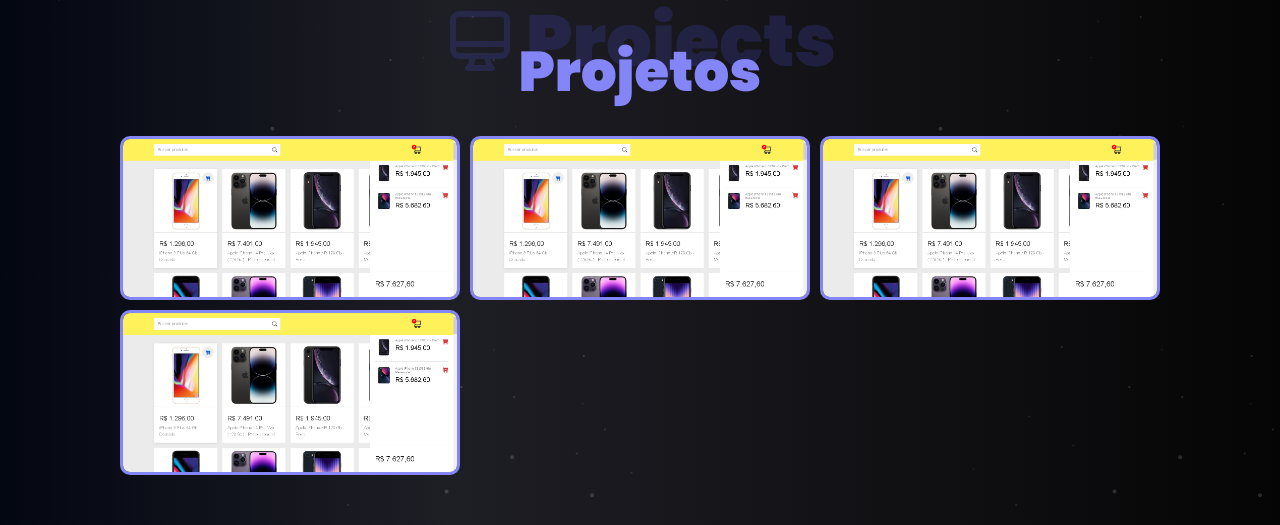
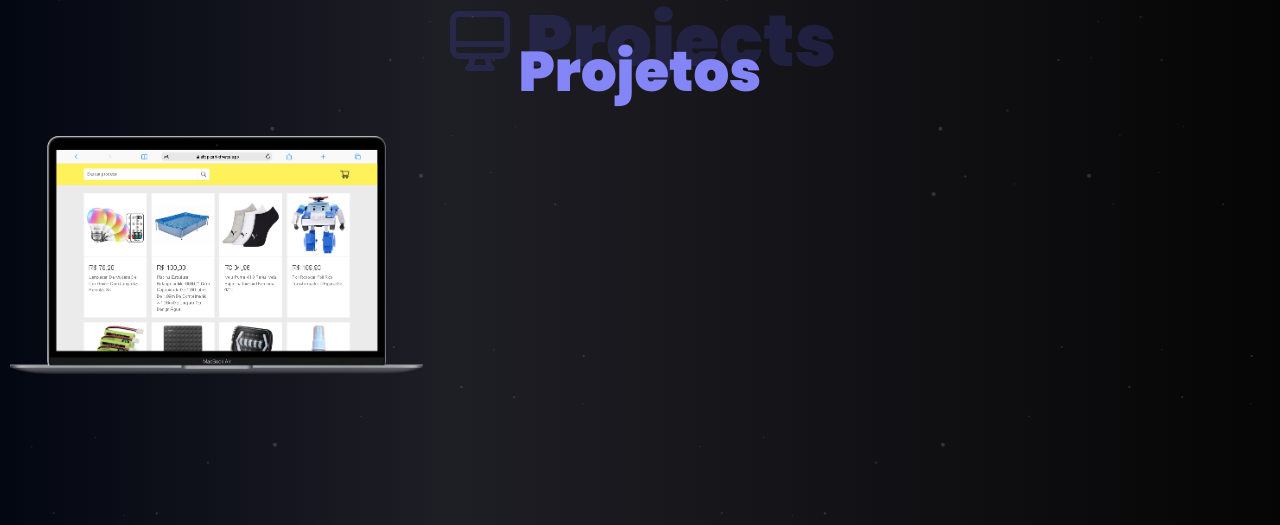
Before and after one commit to arthurjunior/arthurcarvalho, a React (Vite) app: page / in a window 1280 px wide. Shown: the part 1500-2025 px from the top of the page. Built offline with nearby package versions, Linux system fonts and the light colour scheme.

Commit message:
style: 🎨 projects

```diff
--- a/src/Pages/Home/index.tsx
+++ b/src/Pages/Home/index.tsx
@@ -8,6 +8,7 @@ import skater from "../../assets/images/LogoBanner.svg"
 import CardProject from "../../components/CardProject";
 import CardExperience from "../../components/CardExperiencie";
 import CardSkills from "../../components/CardSkills";
+import { ScrollTop } from "../../components/ScrollTop";
 export default function Home() {
   return (
     <>
@@ -26,6 +27,7 @@ export default function Home() {
       <CardProject/>
       <CardExperience/>
       <CardSkills/>
+      <ScrollTop/>
     </>
   );
 }
--- a/src/components/CardProject/styles.ts
+++ b/src/components/CardProject/styles.ts
@@ -40,14 +40,6 @@ export const ProjectsContent = styled.div`
   align-items: center;
   transition: transform 0.3s;
   overflow: hidden;
-  border: 3px solid #8485f6;
-
-
-  &:hover {
-    border-color: #5252e0;
-    border-radius: 11px;
-  }
-
   img {
     width: 100%;
     height: 100%;
@@ -63,15 +55,14 @@ export const ProjectsContent = styled.div`
   .title {
     position: absolute;
     padding: 0 1rem 2.2rem 1rem;
-    bottom: 0;
-    height: 100%;
-    width: 100%;
+    bottom: 23px;
+    height: 85%;
+    width: 78%;
     display: flex;
     flex-direction: column;
     justify-content: flex-end;
     align-items: flex-start;
     background: linear-gradient(rgb(0, 0, 0, 0) -60%, rgb(8, 2, 5, 15));
-
     opacity: 0;
     transition: 0.4s ease-in-out;
 
@@ -103,12 +94,20 @@ export const ProjectsContent = styled.div`
     }
   }
 
+  .telemovel {
+    width: 8rem;
+    padding-top: 5rem;
+    position: absolute;
+    right: 2rem;
+    top: 0.5rem;
+
+  }
 
   @media (min-width: 1300px) {
-    max-width: 40rem;
+    max-width: 45rem;
   }
 
-  max-width: 34rem;
+
 `;
 
 export const ContentProjects = styled.div`
@@ -118,18 +117,19 @@ export const ContentProjects = styled.div`
   align-items: center;
   gap: 1rem;
   margin-bottom: 5rem;
-
   margin-left: 1rem;
   margin-right: 1rem;
 
   @media (min-width: 768px) {
     display: grid;
     grid-template-columns: repeat(2, 1fr);
+
   }
 
   @media (min-width: 1200px) {
     display: grid;
     grid-template-columns: repeat(3, 1fr);
+
   }
 
   > img {
--- a/src/components/CardSkills/styles.ts
+++ b/src/components/CardSkills/styles.ts
@@ -88,7 +88,7 @@ export const SkillsContainer = styled.div`
 export const SkillsContent = styled.div`
   width: 19.2rem;
   height: 16rem;
-  background-color: hsl(224,62%,8%);
+  background-color: rgba(24,24,27,.6);
 
   border-radius: 2.5rem;
   position: relative;
--- /dev/null
+++ b/src/components/ScrollTop/index.tsx
@@ -0,0 +1,33 @@
+import { useState, useEffect } from "react";
+import { ArrowUp } from "phosphor-react";
+import { Scroll } from "./styles";
+
+export function ScrollTop() {
+  const [up, setUp] = useState(false);
+
+  useEffect(() => {
+    window.addEventListener("scroll", () => {
+      if (window.scrollY > 400) {
+        setUp(true);
+      } else {
+        setUp(false);
+      }
+    });
+  }, []);
+
+  const handleScroll = () => {
+    window.scrollTo(0, 0);
+  };
+
+  return (
+    <>
+      {up && (
+        <Scroll>
+          <button onClick={handleScroll}>
+            <ArrowUp weight="bold" />
+          </button>
+        </Scroll>
+      )}
+    </>
+  );
+}
--- /dev/null
+++ b/src/components/ScrollTop/styles.ts
@@ -0,0 +1,21 @@
+import styled from "styled-components";
+
+export const Scroll = styled.div`
+  button {
+    position: fixed;
+    bottom: 1rem;
+    right: 1rem;
+    font-size: 1.8rem;
+    background: #8485f6;
+    padding: 0.8rem 1.2rem;
+    border: none;
+    border-radius: 0.5rem;
+    cursor: pointer;
+    color: #fff;
+    z-index: 9;
+
+    &:hover {
+      background: #1e1e3b;
+    }
+  }
+`;
--- a/src/data/projects.ts
+++ b/src/data/projects.ts
@@ -2,7 +2,7 @@ const projects = [
   {
     id: 1,
     url: "shop-cart",
-    img: "/public/projects/shop-cart/shop-cart.png",
+    img: "/projects/shop-cart/bannerShopCart.png",
     title: "Shop-Cart",
     type: "Website",
     icon: "",
@@ -13,7 +13,7 @@ const projects = [
     tags: [
       {
         name: "React Js",
-        icon: "/public/skills/react.svg",
+        icon: "/skills/react.svg",
         color: "#61DAFB",
         rgb: "97, 218, 251",
       },
@@ -25,157 +25,157 @@ const projects = [
       // },
       {
         name: "JavaScript",
-        icon: "/public/skills/javascript (2).svg",
+        icon: "/skills/javascript (2).svg",
         color: "#f0db4f",
         rgb: "240,219,79",
       },
       {
         name: "Styled Components",
-        icon: "/public/skills/styled-components.svg",
+        icon: "/skills/styled-components.svg",
         color: "#C476AE",
         rgb: "196, 118, 174",
       },
     ],
     mobileImgs: [
       {
-        tablet: "../../public/projects/shop-cart/tablet.png",
-        mobile: "../../public/projects/shop-cart/mobile.png",
+        tablet: "/projects/shop-cart/tablet.png",
+        mobile: "/projects/shop-cart/mobile.png",
       },
     ],
   },
-  {
-    id: 2,
-    url: "shop",
-    img: "/public/projects/shop-cart/shop-cart.png",
-    title: "Shop-Cart",
-    type: "Website",
-    icon: "",
-    github: "https://github.com/LSB30/shop-cart",
-    web: "https://shop-cart-xi.vercel.app/",
-    description:
-      "Mercado Pago, consumindo API do Mercado livre, simulando um site de compras. ",
-    tags: [
-      {
-        name: "React Js",
-        icon: "/public/skills/react.svg",
-        color: "#61DAFB",
-        rgb: "97, 218, 251",
-      },
-      // {
-      //   name: "React Router",
-      //   icon: "/public/skills/react-router.svg",
-      //   color: "#F44250",
-      //   rgb: "244, 66, 80",
-      // },
-      {
-        name: "JavaScript",
-        icon: "/public/skills/javascript (2).svg",
-        color: "#f0db4f",
-        rgb: "240,219,79",
-      },
-      {
-        name: "Styled Components",
-        icon: "/public/skills/styled-components.svg",
-        color: "#C476AE",
-        rgb: "196, 118, 174",
-      },
-    ],
-    mobileImgs: [
-      {
-        tablet: "../../public/projects/shop-cart/tablet.png",
-        mobile: "../../public/projects/shop-cart/mobile.png",
-      },
-    ],
-  },
+  // {
+  //   id: 2,
+  //   url: "shop",
+  //   img: "/projects/shop-cart/shop-cart.png",
+  //   title: "Shop-Cart",
+  //   type: "Website",
+  //   icon: "",
+  //   github: "https://github.com/LSB30/shop-cart",
+  //   web: "https://shop-cart-xi.vercel.app/",
+  //   description:
+  //     "Mercado Pago, consumindo API do Mercado livre, simulando um site de compras. ",
+  //   tags: [
+  //     {
+  //       name: "React Js",
+  //       icon: "/skills/react.svg",
+  //       color: "#61DAFB",
+  //       rgb: "97, 218, 251",
+  //     },
+  //     // {
+  //     //   name: "React Router",
+  //     //   icon: "/public/skills/react-router.svg",
+  //     //   color: "#F44250",
+  //     //   rgb: "244, 66, 80",
+  //     // },
+  //     {
+  //       name: "JavaScript",
+  //       icon: "/skills/javascript (2).svg",
+  //       color: "#f0db4f",
+  //       rgb: "240,219,79",
+  //     },
+  //     {
+  //       name: "Styled Components",
+  //       icon: "/skills/styled-components.svg",
+  //       color: "#C476AE",
+  //       rgb: "196, 118, 174",
+  //     },
+  //   ],
+  //   mobileImgs: [
+  //     {
+  //       tablet: "../../public/projects/shop-cart/tablet.png",
+  //       mobile: "../../public/projects/shop-cart/mobile.png",
+  //     },
+  //   ],
+  // },
 
-  {
-    id: 3,
-    url: "shop-cart",
-    img: "/public/projects/shop-cart/shop-cart.png",
-    title: "Snake",
-    type: "Website",
-    icon: "",
-    github: "https://github.com/LSB30/shop-cart",
-    web: "https://shop-cart-xi.vercel.app/",
-    description:
-      "Mercado Pago, consumindo API do Mercado livre, simulando um site de compras. ",
-    tags: [
-      {
-        name: "React Js",
-        icon: "/public/skills/react.svg",
-        color: "#61DAFB",
-        rgb: "97, 218, 251",
-      },
-      // {
-      //   name: "React Router",
-      //   icon: "/public/skills/react-router.svg",
-      //   color: "#F44250",
-      //   rgb: "244, 66, 80",
-      // },
-      {
-        name: "JavaScript",
-        icon: "/public/skills/javascript (2).svg",
-        color: "#f0db4f",
-        rgb: "240,219,79",
-      },
-      {
-        name: "Styled Components",
-        icon: "/public/skills/styled-components.svg",
-        color: "#C476AE",
-        rgb: "196, 118, 174",
-      },
-    ],
-    mobileImgs: [
-      {
-        tablet: "../../public/projects/shop-cart/tablet.png",
-        mobile: "../../public/projects/shop-cart/mobile.png",
-      },
-    ],
-  },
-  {
-    id: 4,
-    url: "shop-cart",
-    img: "/public/projects/shop-cart/shop-cart.png",
-    title: "Shop",
-    type: "Website",
-    icon: "",
-    github: "https://github.com/LSB30/shop-cart",
-    web: "https://shop-cart-xi.vercel.app/",
-    description:
-      "Mercado Pago, consumindo API do Mercado livre, simulando um site de compras. ",
-    tags: [
-      {
-        name: "React Js",
-        icon: "/public/skills/react.svg",
-        color: "#61DAFB",
-        rgb: "97, 218, 251",
-      },
-      {
-        name: "React Router",
-        icon: "/public/skills/react-router.svg",
-        color: "#F44250",
-        rgb: "244, 66, 80",
-      },
-      {
-        name: "JavaScript",
-        icon: "/public/skills/javascript (2).svg",
-        color: "#f0db4f",
-        rgb: "240,219,79",
-      },
-      {
-        name: "Styled Components",
-        icon: "/public/skills/styled-components.svg",
-        color: "#C476AE",
-        rgb: "196, 118, 174",
-      },
-    ],
-    mobileImgs: [
-      {
-        tablet: "../../public/projects/shop-cart/tablet.png",
-        mobile: "../../public/projects/shop-cart/mobile.png",
-      },
-    ],
-  },
+  // {
+  //   id: 3,
+  //   url: "shop-cart",
+  //   img: "/public/projects/shop-cart/shop-cart.png",
+  //   title: "Snake",
+  //   type: "Website",
+  //   icon: "",
+  //   github: "https://github.com/LSB30/shop-cart",
+  //   web: "https://shop-cart-xi.vercel.app/",
+  //   description:
+  //     "Mercado Pago, consumindo API do Mercado livre, simulando um site de compras. ",
+  //   tags: [
+  //     {
+  //       name: "React Js",
+  //       icon: "/public/skills/react.svg",
+  //       color: "#61DAFB",
+  //       rgb: "97, 218, 251",
+  //     },
+  //     // {
+  //     //   name: "React Router",
+  //     //   icon: "/public/skills/react-router.svg",
+  //     //   color: "#F44250",
+  //     //   rgb: "244, 66, 80",
+  //     // },
+  //     {
+  //       name: "JavaScript",
+  //       icon: "/public/skills/javascript (2).svg",
+  //       color: "#f0db4f",
+  //       rgb: "240,219,79",
+  //     },
+  //     {
+  //       name: "Styled Components",
+  //       icon: "/public/skills/styled-components.svg",
+  //       color: "#C476AE",
+  //       rgb: "196, 118, 174",
+  //     },
+  //   ],
+  //   mobileImgs: [
+  //     {
+  //       tablet: "../../public/projects/shop-cart/tablet.png",
+  //       mobile: "../../public/projects/shop-cart/mobile.png",
+  //     },
+  //   ],
+  // },
+  // {
+  //   id: 4,
+  //   url: "shop-cart",
+  //   img: "/public/projects/shop-cart/shop-cart.png",
+  //   title: "Shop",
+  //   type: "Website",
+  //   icon: "",
+  //   github: "https://github.com/LSB30/shop-cart",
+  //   web: "https://shop-cart-xi.vercel.app/",
+  //   description:
+  //     "Mercado Pago, consumindo API do Mercado livre, simulando um site de compras. ",
+  //   tags: [
+  //     {
+  //       name: "React Js",
+  //       icon: "/public/skills/react.svg",
+  //       color: "#61DAFB",
+  //       rgb: "97, 218, 251",
+  //     },
+  //     {
+  //       name: "React Router",
+  //       icon: "/public/skills/react-router.svg",
+  //       color: "#F44250",
+  //       rgb: "244, 66, 80",
+  //     },
+  //     {
+  //       name: "JavaScript",
+  //       icon: "/public/skills/javascript (2).svg",
+  //       color: "#f0db4f",
+  //       rgb: "240,219,79",
+  //     },
+  //     {
+  //       name: "Styled Components",
+  //       icon: "/public/skills/styled-components.svg",
+  //       color: "#C476AE",
+  //       rgb: "196, 118, 174",
+  //     },
+  //   ],
+  //   mobileImgs: [
+  //     {
+  //       tablet: "../../public/projects/shop-cart/tablet.png",
+  //       mobile: "../../public/projects/shop-cart/mobile.png",
+  //     },
+  //   ],
+  // },
 ];
 
 export default projects;
```
Also changed, not shown: src/components/CardProject/index.tsx (+20 -0 lines), src/components/MenuMobile/index.tsx (line endings or trailing spaces).
